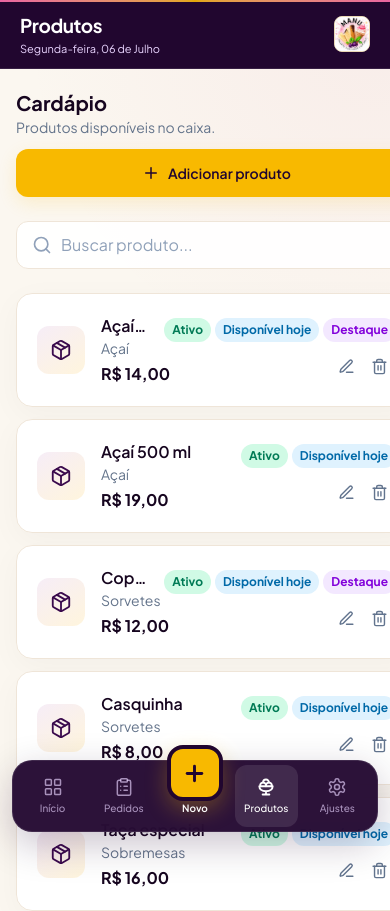
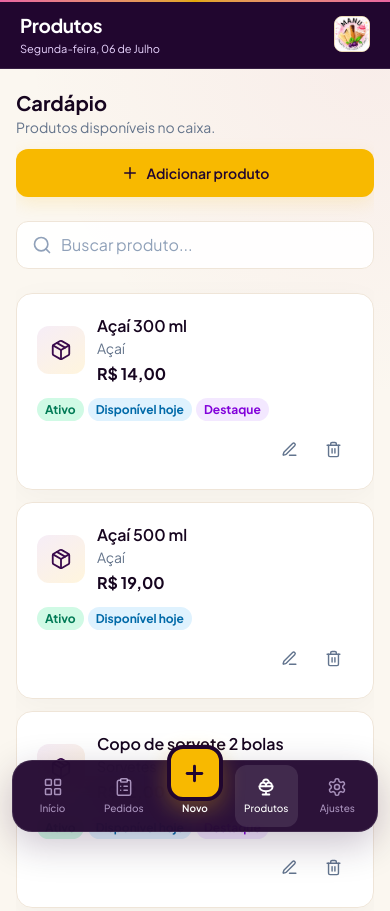
Before and after one commit to vitormtns/sorveteriadamanu, a Next.js app: page /produtos in a window 390 px wide. Shown: the top 911 px of the page. Built offline with nearby package versions, Linux system fonts and the light colour scheme.

Commit message:
ajusta produtos no mobile

```diff
--- a/src/app/produtos/page.tsx
+++ b/src/app/produtos/page.tsx
@@ -33,18 +33,47 @@ export default function ProductsPage() {
     setEditing(undefined);
   }
 
-  return <div className="grid gap-6">
-    <div className="flex flex-col justify-between gap-3 sm:flex-row sm:items-center"><div><h2 className="text-xl font-bold text-[var(--text)]">Cardápio</h2><p className="text-sm font-normal text-[var(--muted)]">Produtos disponíveis no caixa.</p></div><Button onClick={() => setEditing(null)}><Plus size={18} /> Adicionar produto</Button></div>
-    <div className="relative max-w-xl"><Search className="absolute left-4 top-3.5 text-slate-400" size={20} /><Input value={search} onChange={(e) => setSearch(e.target.value)} placeholder="Buscar produto..." className="pl-11" /></div>
-    <div className="grid gap-3 md:grid-cols-2 xl:grid-cols-3">
-      {visible.map((product) => <Card key={product.id} className="internal-metric group flex items-center gap-4">
-        <div className="grid h-12 w-12 shrink-0 place-items-center rounded-xl bg-[linear-gradient(145deg,#f6edf7,#fff5dd)] text-[var(--purple)] transition group-hover:scale-105"><Package size={22} /></div>
-        <div className="min-w-0 flex-1"><p className="truncate font-semibold text-[var(--text)]">{product.name}</p><p className="text-sm text-[var(--muted)]">{product.category}</p><p className="mt-1 font-bold text-[var(--text)]">{formatCurrency(product.price)}</p></div>
-        <div className="grid justify-items-end gap-2"><div className="flex flex-wrap justify-end gap-1"><span className={`rounded-full px-2 py-1 text-xs font-bold ${product.active ? "bg-emerald-100 text-emerald-700" : "bg-slate-100 text-slate-500"}`}>{product.active ? "Ativo" : "Inativo"}</span><span className={`rounded-full px-2 py-1 text-xs font-bold ${product.availableToday ? "bg-sky-100 text-sky-700" : "bg-amber-100 text-amber-700"}`}>{product.availableToday ? "Disponível hoje" : "Indisponível hoje"}</span>{product.featured && <span className="rounded-full bg-purple-100 px-2 py-1 text-xs font-bold text-purple-700">Destaque</span>}</div><div><button aria-label={`Editar ${product.name}`} className="p-2 text-slate-500 hover:text-purple-700" onClick={() => setEditing(product)}><Edit3 size={17} /></button><button aria-label={`Excluir ${product.name}`} className="p-2 text-slate-500 hover:text-red-700" onClick={() => confirm("Deseja excluir este produto?") && deleteProduct(product.id)}><Trash2 size={17} /></button></div></div>
+  return <div className="grid min-w-0 max-w-full gap-6 overflow-x-clip">
+    <div className="flex min-w-0 flex-col justify-between gap-3 sm:flex-row sm:items-center">
+      <div className="min-w-0">
+        <h2 className="text-xl font-bold text-[var(--text)]">Cardápio</h2>
+        <p className="text-sm font-normal text-[var(--muted)]">Produtos disponíveis no caixa.</p>
+      </div>
+      <Button className="w-full sm:w-auto" onClick={() => setEditing(null)}>
+        <Plus size={18} /> Adicionar produto
+      </Button>
+    </div>
+    <div className="relative min-w-0 max-w-xl">
+      <Search className="absolute left-4 top-3.5 text-slate-400" size={20} />
+      <Input value={search} onChange={(e) => setSearch(e.target.value)} placeholder="Buscar produto..." className="pl-11" />
+    </div>
+    <div className="grid min-w-0 gap-3 md:grid-cols-2 xl:grid-cols-3">
+      {visible.map((product) => <Card key={product.id} className="internal-metric group min-w-0 overflow-hidden p-4 sm:p-5">
+        <div className="flex min-w-0 flex-col gap-3 sm:flex-row sm:items-center sm:gap-4">
+          <div className="flex min-w-0 items-center gap-3 sm:flex-1 sm:gap-4">
+            <div className="grid h-12 w-12 shrink-0 place-items-center rounded-xl bg-[linear-gradient(145deg,#f6edf7,#fff5dd)] text-[var(--purple)] transition group-hover:scale-105"><Package size={22} /></div>
+            <div className="min-w-0 flex-1">
+              <p className="truncate font-semibold text-[var(--text)]">{product.name}</p>
+              <p className="text-sm text-[var(--muted)]">{product.category}</p>
+              <p className="mt-1 font-bold text-[var(--text)]">{formatCurrency(product.price)}</p>
+            </div>
+          </div>
+          <div className="grid min-w-0 gap-2 sm:justify-items-end">
+            <div className="flex min-w-0 flex-wrap gap-1 sm:justify-end">
+              <span className={`max-w-full rounded-full px-2 py-1 text-xs font-bold leading-tight ${product.active ? "bg-emerald-100 text-emerald-700" : "bg-slate-100 text-slate-500"}`}>{product.active ? "Ativo" : "Inativo"}</span>
+              <span className={`max-w-full rounded-full px-2 py-1 text-xs font-bold leading-tight ${product.availableToday ? "bg-sky-100 text-sky-700" : "bg-amber-100 text-amber-700"}`}>{product.availableToday ? "Disponível hoje" : "Indisponível hoje"}</span>
+              {product.featured && <span className="max-w-full rounded-full bg-purple-100 px-2 py-1 text-xs font-bold leading-tight text-purple-700">Destaque</span>}
+            </div>
+            <div className="flex justify-end gap-1">
+              <button aria-label={`Editar ${product.name}`} className="grid h-10 w-10 place-items-center rounded-xl text-slate-500 transition hover:bg-purple-50 hover:text-purple-700" onClick={() => setEditing(product)}><Edit3 size={17} /></button>
+              <button aria-label={`Excluir ${product.name}`} className="grid h-10 w-10 place-items-center rounded-xl text-slate-500 transition hover:bg-red-50 hover:text-red-700" onClick={() => confirm("Deseja excluir este produto?") && deleteProduct(product.id)}><Trash2 size={17} /></button>
+            </div>
+          </div>
+        </div>
       </Card>)}
     </div>
-    {editing !== undefined && <div className="fixed inset-0 z-50 grid place-items-end bg-slate-950/40 sm:place-items-center" onMouseDown={(e) => e.target === e.currentTarget && setEditing(undefined)}>
-      <form onSubmit={submit} className="w-full max-w-lg rounded-t-2xl border border-[var(--border)] bg-white p-6 shadow-[0_16px_48px_rgba(22,5,31,.14)] sm:rounded-2xl">
+    {editing !== undefined && <div className="fixed inset-0 z-50 grid place-items-end bg-slate-950/40 p-0 sm:place-items-center sm:p-4" onMouseDown={(e) => e.target === e.currentTarget && setEditing(undefined)}>
+      <form onSubmit={submit} className="max-h-[calc(100svh-1rem)] w-full max-w-[calc(100vw-1rem)] overflow-y-auto rounded-t-2xl border border-[var(--border)] bg-white p-5 shadow-[0_16px_48px_rgba(22,5,31,.14)] sm:max-w-lg sm:rounded-2xl sm:p-6">
         <div className="mb-5 flex items-center justify-between"><h3 className="text-xl font-bold">{editing ? "Editar produto" : "Novo produto"}</h3><button type="button" aria-label="Fechar" onClick={() => setEditing(undefined)}><X /></button></div>
         <div className="grid gap-4"><Field label="Nome do produto"><Input name="name" required defaultValue={editing?.name} placeholder="Ex.: Açaí 300 ml" /></Field><div className="grid gap-4 sm:grid-cols-2"><Field label="Categoria"><Select name="category" defaultValue={editing?.category}>{categories.map((category) => <option key={category}>{category}</option>)}</Select></Field><Field label="Preço"><Input name="price" inputMode="decimal" required defaultValue={editing?.price} placeholder="0,00" /></Field></div><Field label="Ordem de exibição"><Input name="displayOrder" type="number" min="0" defaultValue={editing?.displayOrder ?? products.length + 1} /></Field><div className="grid gap-3 sm:grid-cols-3"><label className="flex items-center gap-3 font-semibold"><input className="h-5 w-5 accent-[var(--purple)]" name="active" type="checkbox" defaultChecked={editing?.active ?? true} /> Ativo</label><label className="flex items-center gap-3 font-semibold"><input className="h-5 w-5 accent-[var(--purple)]" name="availableToday" type="checkbox" defaultChecked={editing?.availableToday ?? true} /> Disponível hoje</label><label className="flex items-center gap-3 font-semibold"><input className="h-5 w-5 accent-[var(--purple)]" name="featured" type="checkbox" defaultChecked={editing?.featured ?? false} /> Destaque</label></div><Button className="mt-2 w-full" type="submit">Salvar produto</Button></div>
       </form>
```
